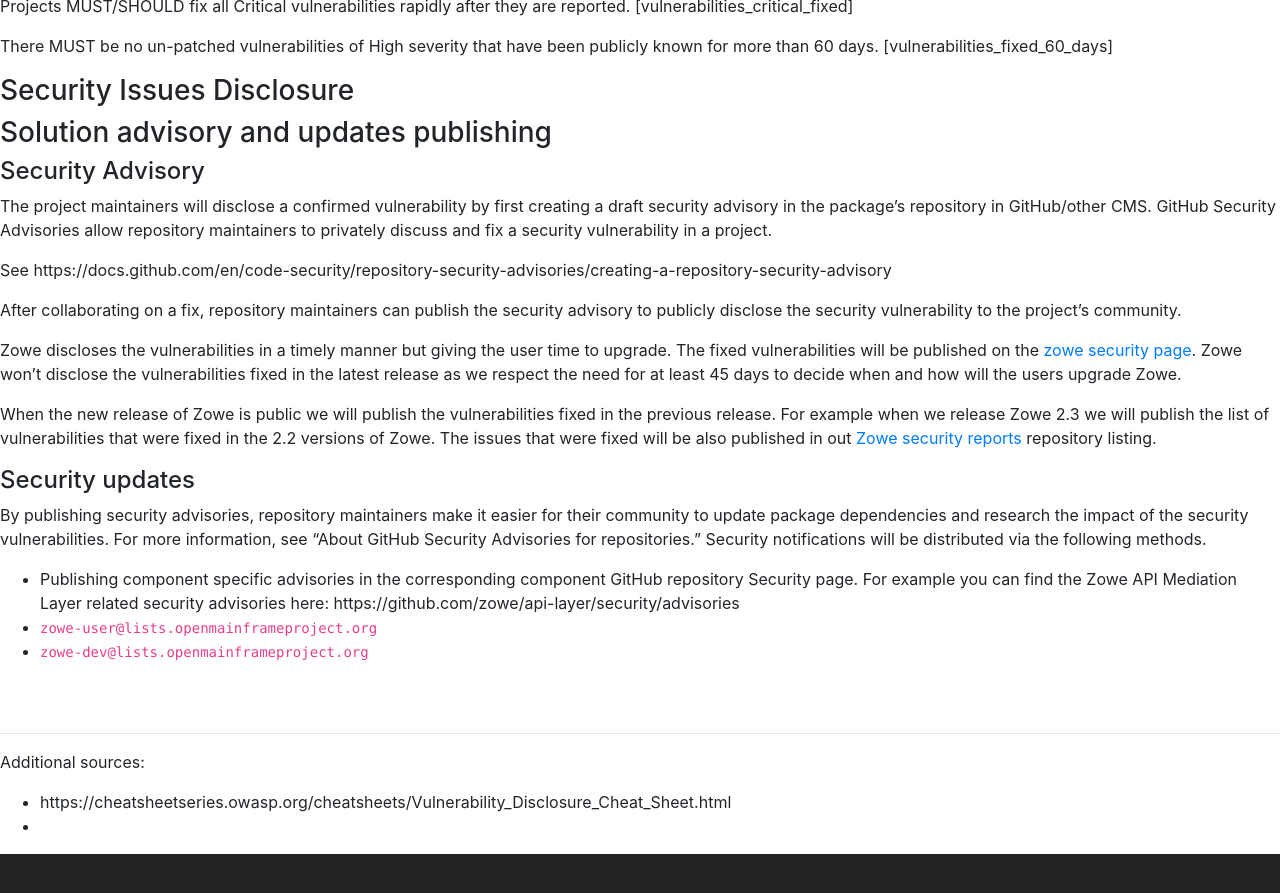
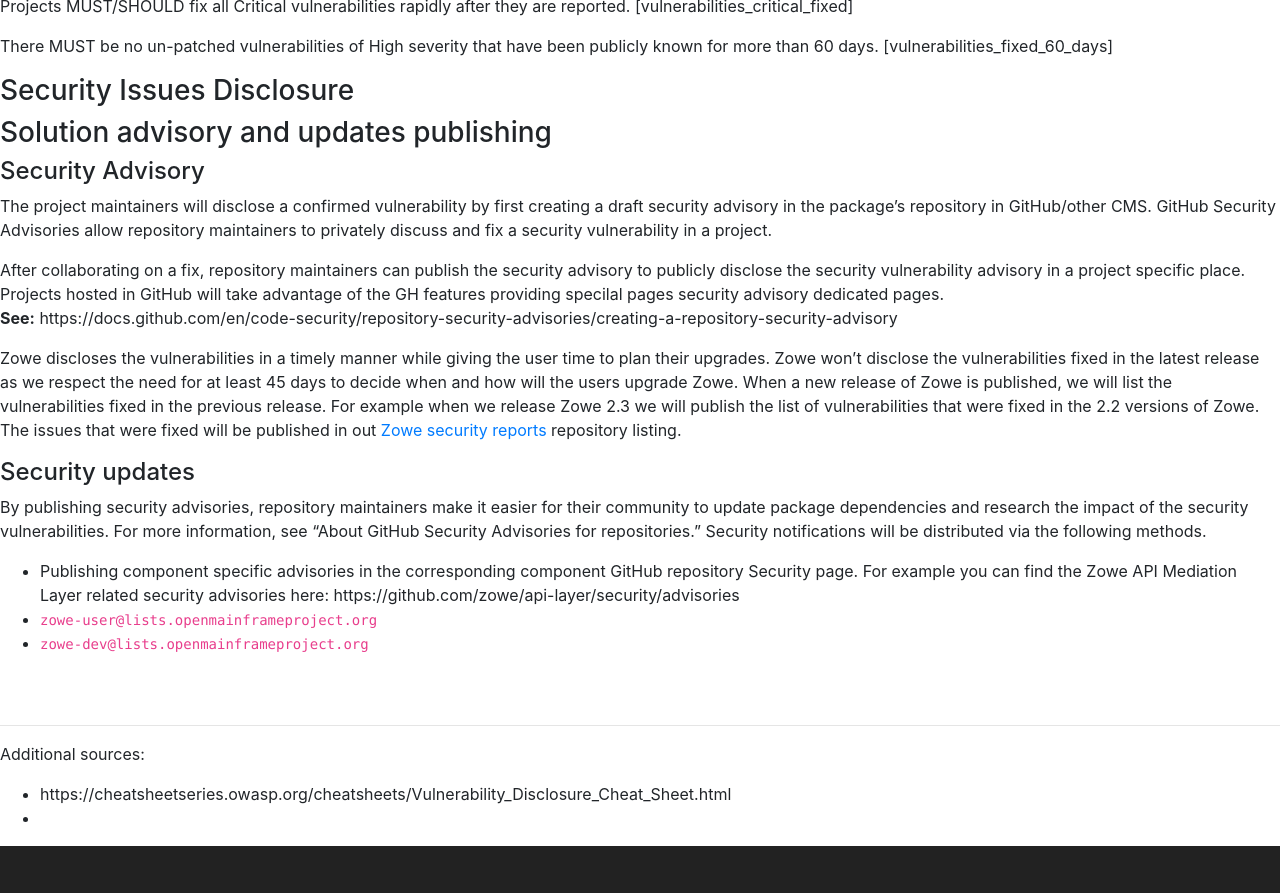
Before and after one commit to zowe/zowe.github.io, a Jekyll site: the page built from security.md, in a window 1280 px wide and 900 px high, scrolled down 2440 px. Shown: the top 893 px of the window. Built offline with Jekyll 4.4.1, drawn with Linux system fonts in a browser that asks for light colours; our own code applies the rules of GitHub Pages for plain Markdown files.

Commit message:
Disclosure and publishing of fixes.
Signed-off-by: Pavlin Zahariev <pavlin.zahariev@broadcom.net>

```diff
--- a/security.md
+++ b/security.md
@@ -147,18 +147,15 @@
 The project maintainers will disclose a confirmed vulnerability by first creating a draft security advisory in the package's repository in GitHub/other CMS.
 GitHub Security Advisories allow repository maintainers to privately discuss and fix a security vulnerability in a project.
 
-See https://docs.github.com/en/code-security/repository-security-advisories/creating-a-repository-security-advisory
+After collaborating on a fix, repository maintainers can publish the security advisory to publicly disclose the security vulnerability advisory in a project specific place.
+Projects hosted in GitHub will take advantage of the GH features providing specilal pages security advisory dedicated pages.
+**See:** https://docs.github.com/en/code-security/repository-security-advisories/creating-a-repository-security-advisory
 
-After collaborating on a fix, repository maintainers can publish the security advisory to publicly disclose the security vulnerability to the project's community.
-
-Zowe discloses the vulnerabilities in a timely manner but giving the user time to upgrade. The fixed vulnerabilities
-will be published on the [zowe security page](https://www.zowe.org/security.html). Zowe won't disclose the
+Zowe discloses the vulnerabilities in a timely manner while giving the user time to plan their upgrades. Zowe won't disclose the
 vulnerabilities fixed in the latest release as we respect the need for at least 45 days to decide when and how will
-the users upgrade Zowe.
-
-When the new release of Zowe is public we will publish the vulnerabilities fixed in the previous release. For example
-when we release Zowe 2.3 we will publish the list of vulnerabilities that were fixed in the 2.2 versions of Zowe.
-The issues that were fixed will be also published in out [Zowe security reports](https://github.com/zowe/security-reports/blob/master/security-vulnerabilities.md) repository listing.
+the users upgrade Zowe. When a new release of Zowe is published, we will list the vulnerabilities fixed in the previous release.
+For example when we release Zowe 2.3 we will publish the list of vulnerabilities that were fixed in the 2.2 versions of Zowe.
+The issues that were fixed will be published in out [Zowe security reports](https://github.com/zowe/security-reports/blob/master/security-vulnerabilities.md) repository listing.
 
 #### Security updates
 By publishing security advisories, repository maintainers make it easier for their community to update package dependencies and research the impact of the security vulnerabilities.
```
